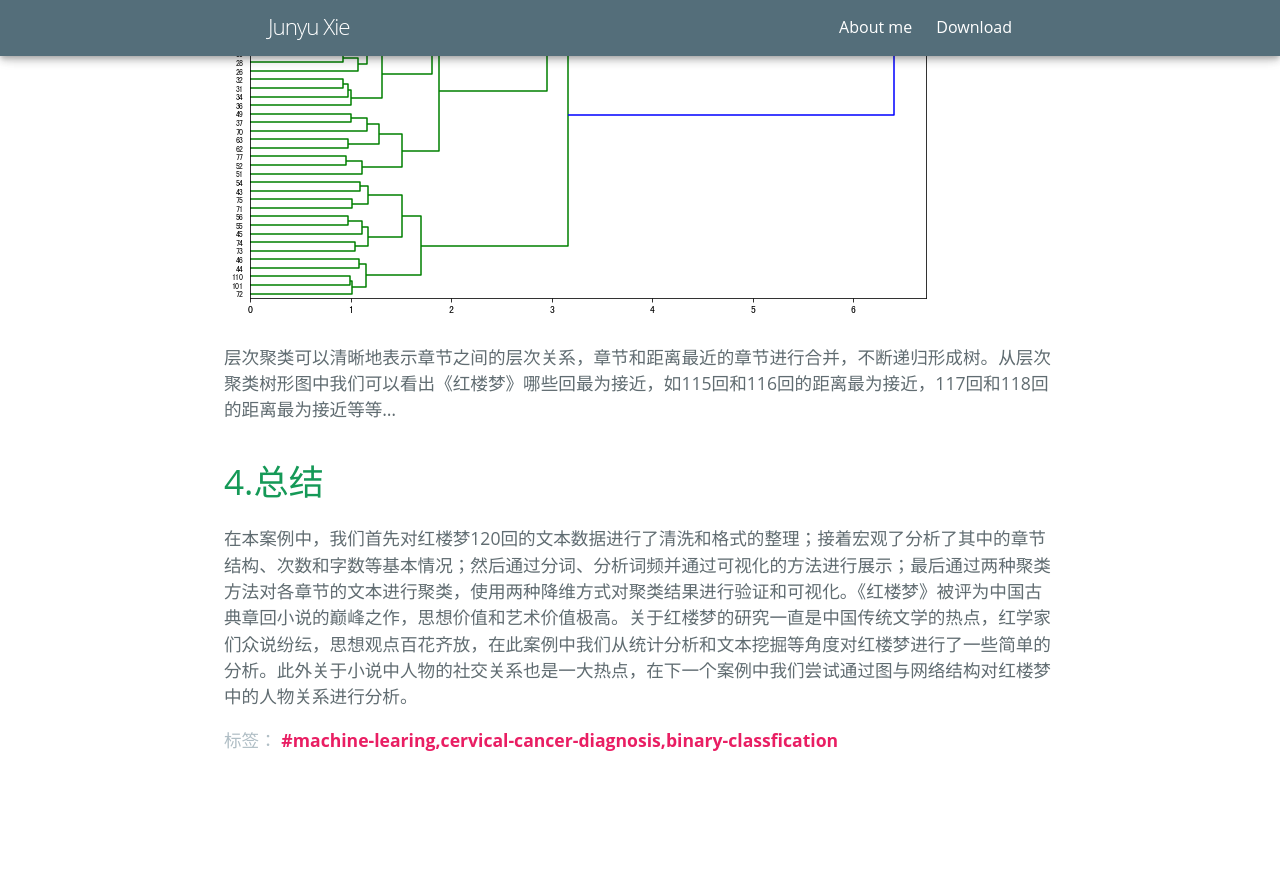
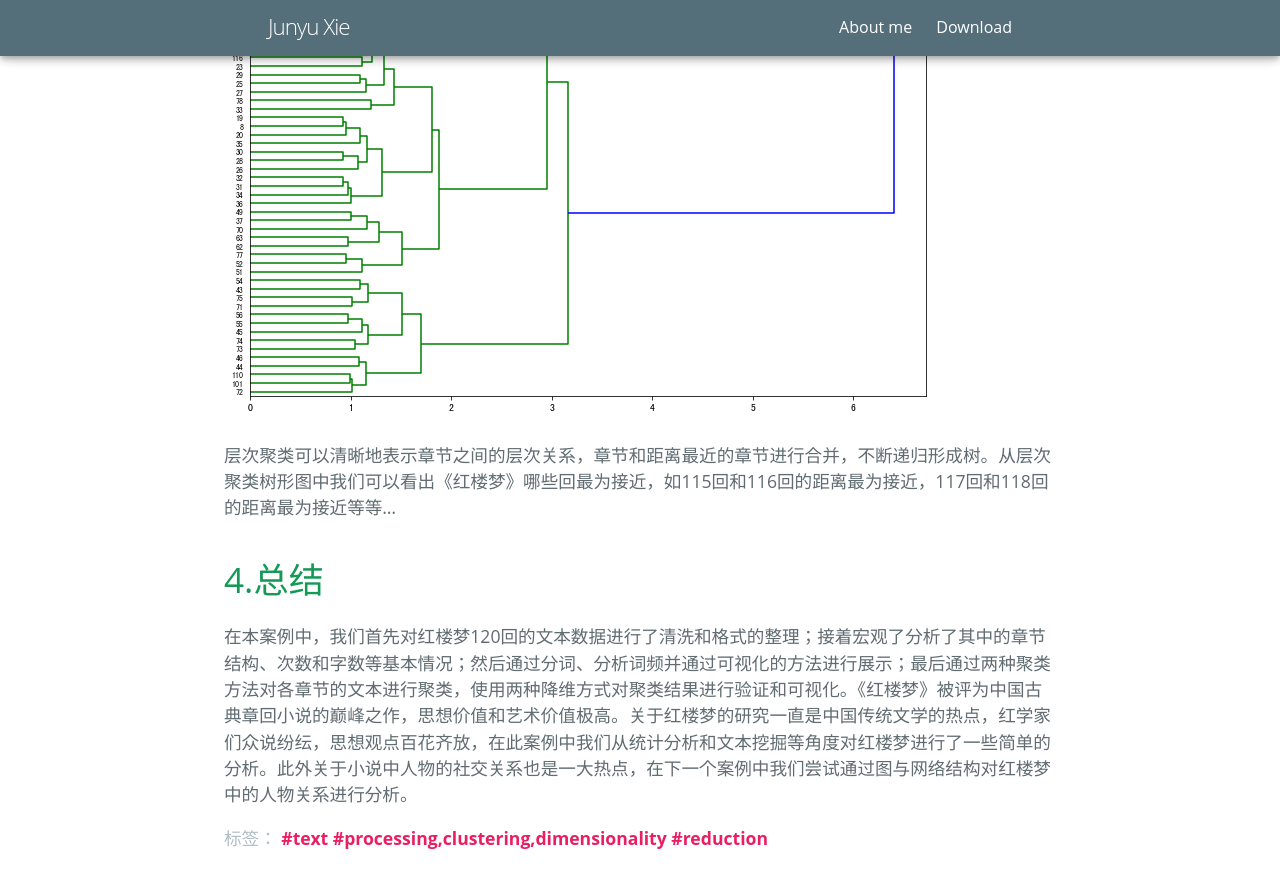
Before and after one commit to whiterr/whiterr.github.io, a Jekyll site: the page built from _posts/2019-12-31-基于Python的红楼梦文本分析.md, in a window 1280 px wide and 900 px high, scrolled down 21028 px. Shown: the top 888 px of the window. Built offline with Jekyll 4.4.1, drawn with Linux system fonts in a browser that asks for light colours; some web fonts are replaced; before the commit the page ends 21830 px from its top, so only the background shows below that; some of the changed text lies outside the part shown.

Commit message:
update error

```diff
--- a/_posts/2019-12-31-基于Python的红楼梦文本分析.md
+++ b/_posts/2019-12-31-基于Python的红楼梦文本分析.md
@@ -1,11 +1,12 @@
 ---
 layout: post
-title: 基于分类算法的宫颈癌疾病诊断
-tags: machine-learing,cervical-cancer-diagnosis,binary-classfication
+title: 基于Python的红楼梦文本分析
+tags: text processing,clustering,dimensionality reduction
 stickie: true
 ---
 
-![png](https://whiterr.github.io/images/Dream_of_the_Red_Mansion/start.ipg)
+![png](https://whiterr.github.io/images/Dream_of_the_Red_Mansion/start.jpg)
+
 在一部小说中主人公的每一段语言、文字都或多或少带着其人物形象的烙印，《红楼梦》是中国的四大名著之一，共120回，一直以来吸引着很多学者去研究。本案例基于统计分析、文本挖掘等知识，使用Python对红楼梦120回的文本数据进行可视化和聚类分析。
 
 # 目录
```
Also changed, not shown: 1 other file.
